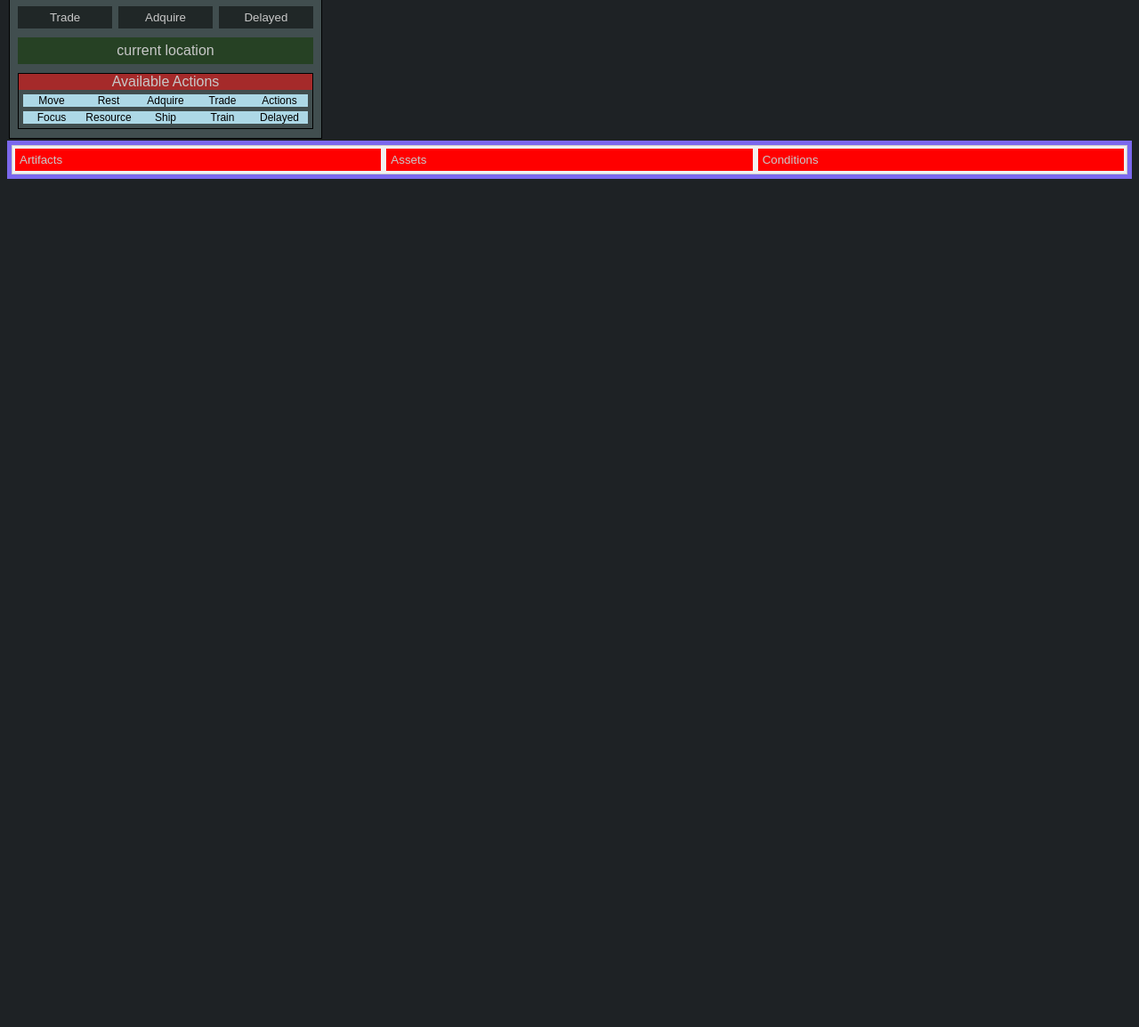
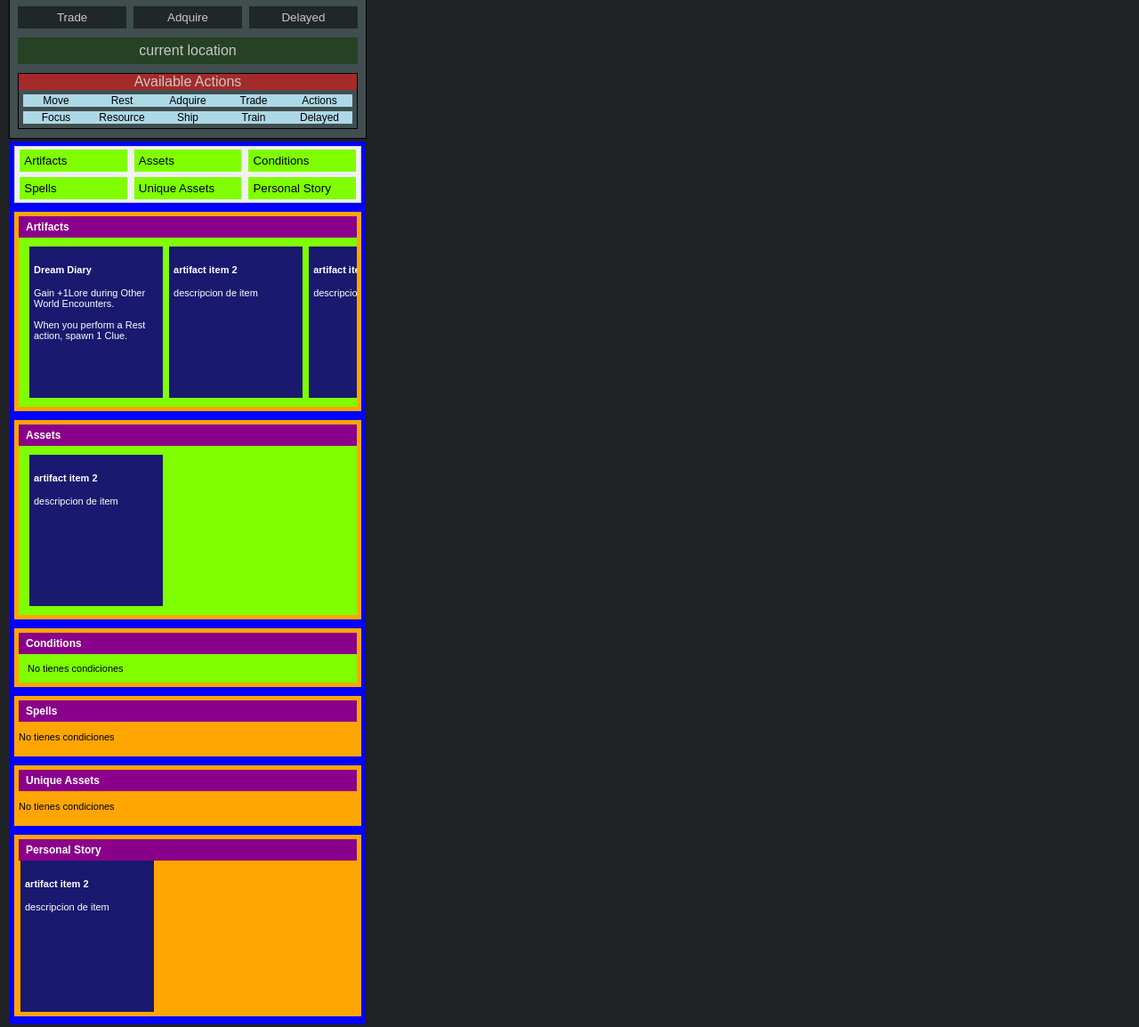
Before and after one commit to sdpost99/eldritch, a plain HTML site: page char_sheet_template.html in a window 1280 px wide. Shown: the part 547-1701 px from the top of the page at 89% size. Before the commit the page ends 800 px from the top, so only its background shows below. Drawn offline with Linux system fonts and the light colour scheme.

Commit message:
trabajando en seccion de item assets / agregue las 6 secciones en dos rows

```diff
--- a/char_sheet_template.html
+++ b/char_sheet_template.html
@@ -196,140 +196,126 @@
               </div>
             </div>
           </div>
-
-
-          <!-- <div class="items-container">
-
-            <div class="items-subcontainer2">
-              <div class="items-header">Artifacts</div>
-              <div class="items-subcontainer" id="artifacts">
-                <div>artifact item1</div>
-                <div>artifact item2</div>
-                <div>artifact item2</div>
-              </div>
-            </div>
-
-            <div class="items-subcontainer2">
-              <div class="items-header">Assets</div>
-              <div class="items-subcontainer" id="assets">
-                <div>Dream Diary
-                  Gain +1Lore during Other World Encounters.
-                  When you perform a Rest action, spawn 1 Clue.
-                </div>
-                <div>asset item2</div>
-              </div>
-            </div>
-
-            <div class="items-subcontainer2">
-              <div class="items-header">Conditions</div>
-              <div class="items-subcontainer" id="conditions">
-                <div>item1</div>
-                <div>item1</div>
-                <div>item1</div>
-              </div>
-            </div>
-
-            <div class="items-subcontainer2">
-              <div class="items-header">Spells</div>
-              <div class="items-subcontainer" id="spells">
-                <div>spells item1</div>
-                <div>spells item2</div>
-              </div>
-            </div>
-
-            <div class="items-subcontainer2">
-              <div class="items-header">Unique Assets</div>
-              <div class="items-subcontainer" id="unique">
-                <div>unique item1</div>
-                <div>unique item2</div>
-                <div>unique item2</div>
-                <div>unique item2</div>
-                <div>unique item2</div>
-              </div>
-            </div>
-
-            <div class="items-subcontainer2">
-              <div class="items-header">Personal Story</div>
-              <div class="items-subcontainer" id="personal">
-                <div>personal item1</div>
-                <div>personal item2</div>
-              </div>
-            </div>
-          </div> -->
         </td>
       </tr>
-    </tbody>
-  </table>
+      <tr>
+        <td>
 
 
           <div class="tab-container">
 
             <div class="tab">
-      <button class="tablinks" onmouseover="openCity(event, 'London')">Artifacts</button>
-      <button class="tablinks" onmouseover="openCity(event, 'Paris')">Assets</button>
-      <button class="tablinks" onmouseover="openCity(event, 'Tokyo')">Conditions</button>
+              <button class="tablinks" onmousedown="openCity(event, 'artifacts')">Artifacts</button>
+              <button class="tablinks" onmousedown="openCity(event, 'assets')">Assets</button>
+              <button class="tablinks" onmousedown="openCity(event, 'conditions')">Conditions</button>
+              <button class="tablinks" onmousedown="openCity(event, 'spells')">Spells</button>
+              <button class="tablinks" onmousedown="openCity(event, 'unique')">Unique Assets</button>
+              <button class="tablinks" onmousedown="openCity(event, 'personal')">Personal Story</button>
             </div>
 
-    <div id="London" class="tabcontent">
-      <h3>Artifacts</h3>
+            <div id="artifacts" class="tabcontent">
+              <div class="tabcontent-header">
+                <b>Artifacts</b>
+              </div>
               <div>
                 <div class="items-container2">
                   <div class="item">
-            <h3>
+                    <h4>
                       Dream Diary
-            </h3>
+                    </h4>
                     <div>
                       Gain +1Lore during Other World Encounters.<br><br>
                       When you perform a Rest action, spawn 1 Clue.
                     </div>
                   </div>
                   <div class="item">
+                    <h4>
                       artifact item 2
+                    </h4>
+                    <div>
+                      descripcion de item
+                    </div>
                   </div>
                   <div class="item">
+                    <h4>
                       artifact item 2
-          </div>
-          <div class="item">
-            artifact item 2
-          </div>
-          <div class="item">
-            artifact item 2
-          </div>
-          <div class="item">
-            artifact item 2
-          </div>
-          <div class="item">
-            artifact item 2
-          </div>
-          <div class="item">
-            artifact item 2
-          </div>
-          <div class="item">
-            artifact item 2
-          </div>
-          <div class="item">
-            artifact item 2
-          </div>
-          <div class="item">
-            artifact item 2
+                    </h4>
+                    <div>
+                      descripcion de item
                     </div>
                   </div>
                 </div>
-      <!-- <div>London is the capital city of Edon is the capital city of England. London is the capital city ofEnglandLondonisthecapitalcityofEnglandLondonisthecapitalcityofEnglandLondonisthecapitalcitofEngland.</div> -->
+              </div>
             </div>
 
-    <div id="Paris" class="tabcontent">
-      <h3>Assets</h3>
-      <p>Paris is the capital of France.</p>
+            <div id="assets" class="tabcontent">
+              <div class="tabcontent-header">
+                <b>Assets</b>
+              </div>
+              <div class="items-container2">
+
+                <div class="item">
+                  <h4>
+                    artifact item 2
+                  </h4>
+                  <div>
+                    descripcion de item
+                  </div>
+                </div>
+              </div>
             </div>
 
-    <div id="Tokyo" class="tabcontent">
-      <h3>Conditions</h3>
-      <p>Tokyo is the capital of Japan.</p>
+            <div id="conditions" class="tabcontent">
+              <div class="tabcontent-header">
+                <b>
+                  Conditions
+                </b>
+              </div>
+              <div class="items-container2">
+                <div>No tienes condiciones</div>
+              </div>
+            </div>
+
+            <div id="spells" class="tabcontent">
+              <div class="tabcontent-header">
+                <b>
+                  Spells
+                </b>
+              </div>
+              <p>No tienes condiciones</p>
+            </div>
+
+            <div id="unique" class="tabcontent">
+              <div class="tabcontent-header">
+                <b>
+                  Unique Assets
+                </b>
+              </div>
+              <p>No tienes condiciones</p>
+            </div>
+
+            <div id="personal" class="tabcontent">
+              <div class="tabcontent-header">
+                <b>
+                  Personal Story
+                </b>
+              </div>
+              <div class="item">
+                <h4>
+                  artifact item 2
+                </h4>
+                <div>
+                  descripcion de item
+                </div>
+              </div>
             </div>
 
             <div class="clearfix"></div>
           </div>
+        </td>
+      </tr>
+    </tbody>
+  </table>
 
 
   <script>
@@ -341,10 +327,10 @@
       }
       tablinks = document.getElementsByClassName("tablinks");
       for (i = 0; i < tablinks.length; i++) {
-        tablinks[i].className = tablinks[i].className.replace(" active", "");
+        tablinks[i].className = tablinks[i].className.replace("active", "");
       }
       document.getElementById(cityName).style.display = "block";
-      evt.currentTarget.className += " active";
+      evt.currentTarget.className += "active";
     }
   </script>
 
--- a/styles/style_chars_sheet.css
+++ b/styles/style_chars_sheet.css
@@ -7,7 +7,7 @@
 
 .chars_sheet {
   border: 1px solid black;
-  width: 350px;
+  width: 400px;
   margin: 0;
   padding: 0;
   cursor: default;
--- a/styles/style_chars_sheet_new.css
+++ b/styles/style_chars_sheet_new.css
@@ -229,8 +229,8 @@ ul {
   /* display: none; */
 }
 
-.items-container{
-  background-color: red;
+.items-container {
+  /* background-color: red; */
   /* width: 200px; */
   padding: 10px;
   display: flex;
@@ -240,7 +240,7 @@ ul {
   /* justify-content: stretch; */
 }
 
-.items-subcontainer2{
+.items-subcontainer2 {
   background-color: darkgreen;
   /* margin: 10px; */
   /* padding: 10px; */
@@ -253,7 +253,7 @@ ul {
   /* justify-content: stretch; */
 }
 
-.items-subcontainer{
+.items-subcontainer {
   color: black;
   display: flex;
   background-color: blueviolet;
@@ -262,7 +262,8 @@ ul {
   height: 103px;
   /* height: 100%; */
 }
-.items-subcontainer div{
+
+.items-subcontainer div {
   /* box-sizing: border-box; */
   background-color: rosybrown;
   border: 2px solid black;
@@ -273,7 +274,7 @@ ul {
   /* height: 100%; */
 }
 
-.items-header{
+.items-header {
   background-color: darkblue;
   height: 20px;
   font-size: 16px;
@@ -281,10 +282,13 @@ ul {
 }
 
 
-
-.tab-container{
-background-color: mediumslateblue;
-/* width: 100%; */
+/* ************************************************ */
+/* ************************************************ */
+/* ************************************************ */
+/* aqui empieza el nuevo area de item assets */
+.tab-container {
+  background-color: blue;
+  width: 400px;
   display: flex;
   /* flex-wrap: nowrap; */
   flex-flow: column;
@@ -297,6 +301,9 @@ padding: 0;
   /* float: left; */
   display: flex;
   flex-direction: row;
+  flex-wrap: wrap;
+  justify-items: stretch;
+  justify-content: space-evenly;
   border: 1px solid #ccc;
   background-color: #f1f1f1;
   /* width: 150px; */
@@ -307,16 +314,16 @@ padding: 0;
 /* Style the buttons inside the tab */
 .tab button {
   /* display: block; */
-  background-color: inherit;
-  /* color: black; */
+  background-color:  chartreuse;
+  color: black;
   padding: 5px;
-  width: 100%;
+  width: 31%;
   border: none;
   outline: none;
   text-align: left;
   cursor: pointer;
   margin: 3px;
-  background-color: red;
+  /* background-color: red; */
 }
 
 /* Change background color of buttons on hover */
@@ -332,27 +339,45 @@ padding: 0;
 /* Style the tab content */
 .tabcontent {
   padding: 5px;
-  display: none;
-  font-size: 12px;
+  /* desactivar para visualizar sin hover */
+  /* display: none; */
+  font-size: 11px;
   background-color: orange;
   color: black;
   margin: 5px;
 }
+.tabcontent-header{
+  background-color: darkmagenta;
+  padding: 5px 8px;
+  font-size: 12px;
+  color: white;
+}
 
-.items-container2{
-  background-color: mediumvioletred;
-  overflow:   auto;
+.items-container2 {
+  background-color: chartreuse;
+  /* display: flex; */
+  /* flex-wrap: nowrap; */
+  /* justify-content: stretch; */
+  overflow: auto;
   white-space: nowrap;
+  /* width: 350px; */
+  padding: 10px;
+
 }
-.item{
+
+.item {
   background-color: midnightblue;
   color: white;
   vertical-align: top;
-  width: 150px;
-  height: 200px;
+  width: 140px;
+  /* width: 100%; */
+  height: 160px;
   display: inline-block;
-  white-space:  normal;
-  margin: 5px;
+  white-space: normal;
+  /* margin: 5px; */
+  /* margin: 0; */
+  margin-inline-start: 2px;
+  margin-inline-end: 2px;
   padding: 5px;
 
 }
@@ -372,11 +397,11 @@ padding: 0;
 
 /* Handle */
 .items-container2::-webkit-scrollbar-thumb {
-  background-color:  black;
+  background-color: black;
   border-radius: 10px;
 }
 
 /* Handle on hover */
 .items-container2::-webkit-scrollbar-thumb:hover {
-  background:  white;
+  background: white;
 }
```
Lines whose indentation alone changed are shown as unchanged.
